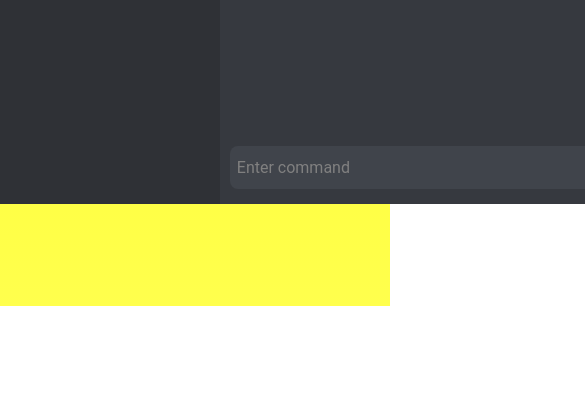
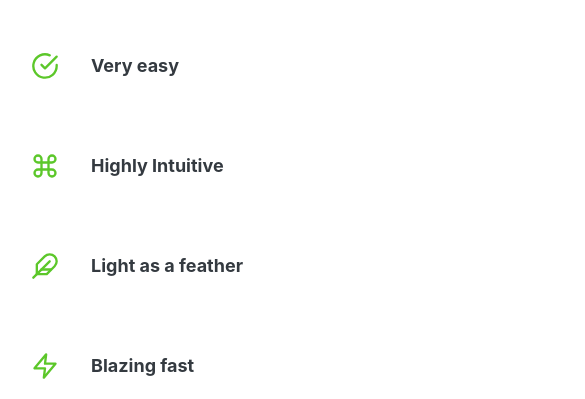
Before and after one commit to Discord-Bot-Demo/discord-bot-demo.github.io, a plain HTML site: page index.html in a window 390 px wide. Shown: the part 768-1167 px from the top of the page, 585 px wide, since content can reach past the window. Drawn offline with Linux system fonts and the light colour scheme; a web font is replaced by a local one.

Commit message:
Add generate comments and hide iframe on mobile

```diff
--- a/assets/main.css
+++ b/assets/main.css
@@ -28,7 +28,6 @@ body {
     height: 450px;
     background-color: var(--main-inner-color);
     display: flex;
-    flex-direction: column;
     position: relative;
 }
 
--- a/script.js
+++ b/script.js
@@ -18,4 +18,20 @@ if (commandHandler) params.append('handler', encodeURIComponent(commandHandler))
 if (beginning_message) params.append('msg', encodeURIComponent(beginning_message));
 const finalUrl = `${url}?${decodeURIComponent(params)}`;
 
-document.write(`<iframe id="DiscordBotDemo" width="900px" height="450px" frameBorder="0" scrolling="no" src="${finalUrl}"></iframe>`);
+const _DiscordBotDemo_generatedByComment = document.createComment(' Code generated by Discord Bot Demo ');
+
+document.head.appendChild(_DiscordBotDemo_generatedByComment);
+const _DiscordBotDemo_FrameCss = document.createElement('style');
+
+document.head.append(_DiscordBotDemo_FrameCss);
+_DiscordBotDemo_FrameCss.append(`#DiscordBotDemo {
+    border: 0;
+}
+
+@media (max-device-width: 950px) {
+    #DiscordBotDemo {
+        display: none;
+    }
+}`);
+
+document.write(`<!-- Code generated by Discord Bot Demo --> <iframe id="DiscordBotDemo" width="900px" height="450px" src="${finalUrl}"></iframe>`);
```
Also changed, not shown: assets/main.js (line endings or trailing spaces).
